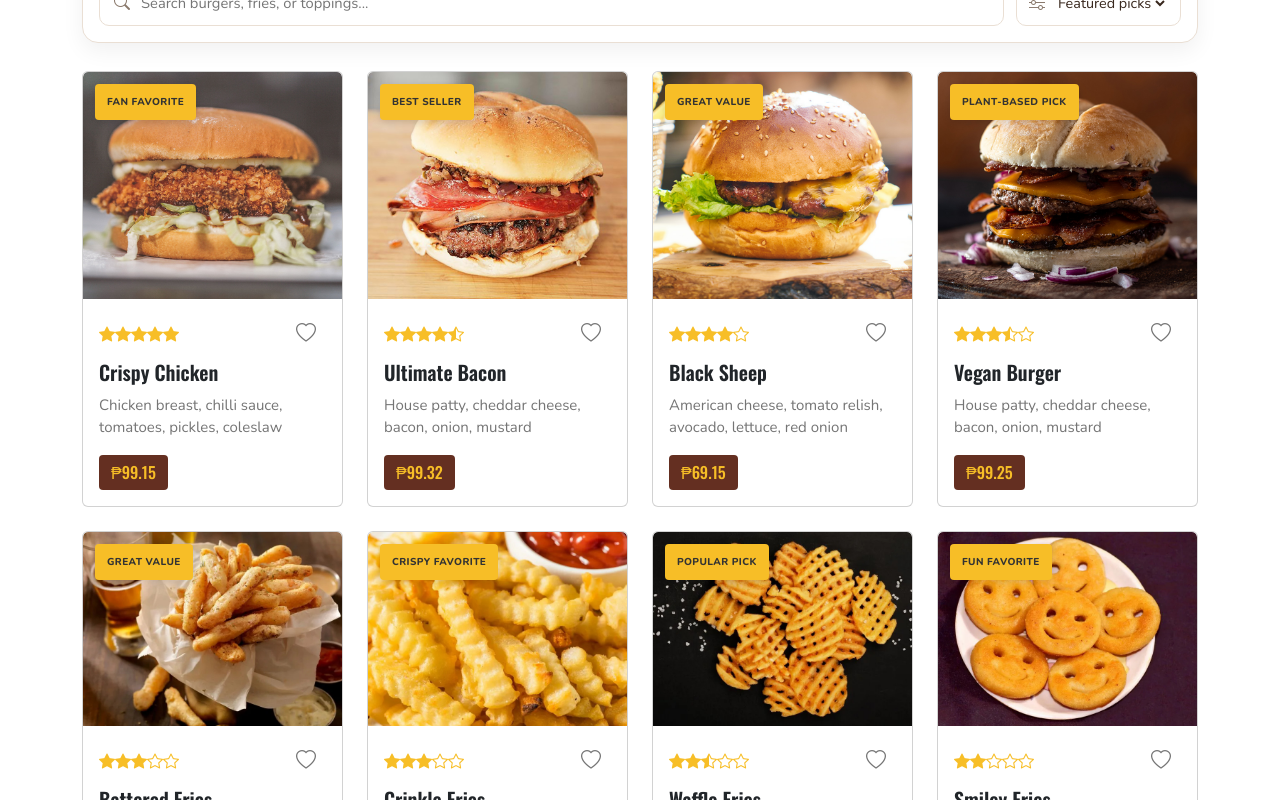
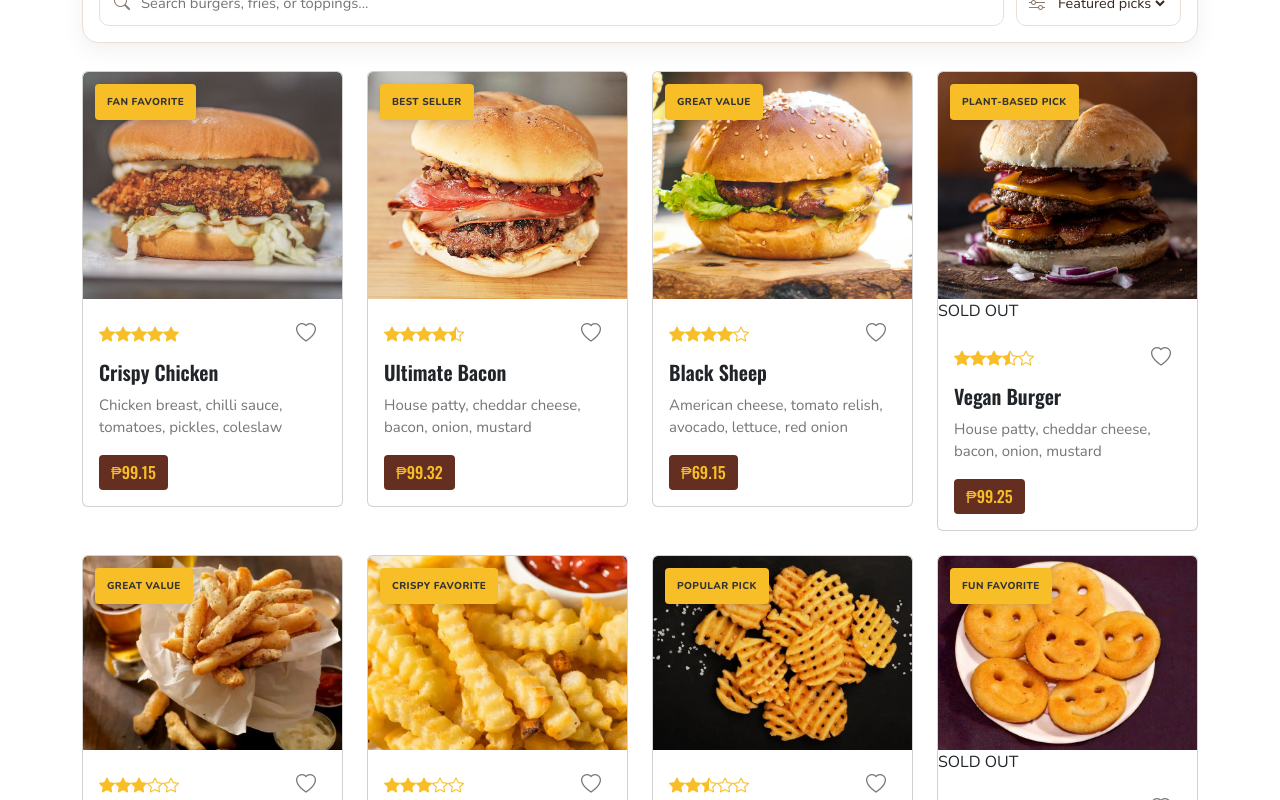
Before and after one commit to edmagineva3d/my_tasty-burger-app_V2, a React (Vite) app: page / in a window 1280 px wide. Shown: the part 2212-3012 px from the top of the page. Built offline with nearby package versions, Linux system fonts and the light colour scheme.

Commit message:
Disable customization for sold-out food

```diff
--- a/src/components/Layouts/Cards.tsx
+++ b/src/components/Layouts/Cards.tsx
@@ -25,7 +25,7 @@ const friesAddOnChoices = [
 ];
 const discountCode = "TASTYBURGER67";
 
-function Cards({ id, image, rating, title, paragraph, price, renderratingIcons, handleAddToCart, badgeLabel }: CardsProps) {
+function Cards({ id, image, rating, title, paragraph, price, soldOut = false, renderratingIcons, handleAddToCart, badgeLabel }: CardsProps) {
   const [showCustomize, setShowCustomize] = useState(false);
   const [selectedAddOns, setSelectedAddOns] = useState<string[]>([]);
   const [coupon, setCoupon] = useState("");
@@ -73,7 +73,7 @@ function Cards({ id, image, rating, title, paragraph, price, renderratingIcons,
     <>
       <Col sm={6} lg={4} xl={3} className="mb-4">
         <Card className="overflow-hidden">
-          <div className="menu-card-image overflow-hidden"><Card.Img variant="top" src={image} alt={title} />{badgeLabel && <span className="menu-item-badge">{badgeLabel}</span>}</div>
+          <div className={`menu-card-image overflow-hidden ${soldOut ? "sold-out-image" : ""}`}><Card.Img variant="top" src={image} alt={title} />{badgeLabel && <span className="menu-item-badge">{badgeLabel}</span>}{soldOut && <span className="sold-out-badge">SOLD OUT</span>}</div>
           <Card.Body>
             <div className="d-flex align-items-center justify-content-between">
               <div className="item_rating">{renderratingIcons(rating)}</div>
@@ -89,7 +89,7 @@ function Cards({ id, image, rating, title, paragraph, price, renderratingIcons,
           </Card.Body>
         </Card>
       </Col>
-      <Modal show={showCustomize} onHide={() => setShowCustomize(false)} centered>
+      <Modal show={showCustomize && !soldOut} onHide={() => setShowCustomize(false)} centered>
         <Modal.Header closeButton><Modal.Title>{isFries ? "🍟" : "🍔"} Customize {title}</Modal.Title></Modal.Header>
         <Modal.Body>
           <p className="small text-muted">{isFries ? "Choose your fries toppings. The price updates automatically." : "Choose your add-ons. The price updates automatically."}</p>
```
